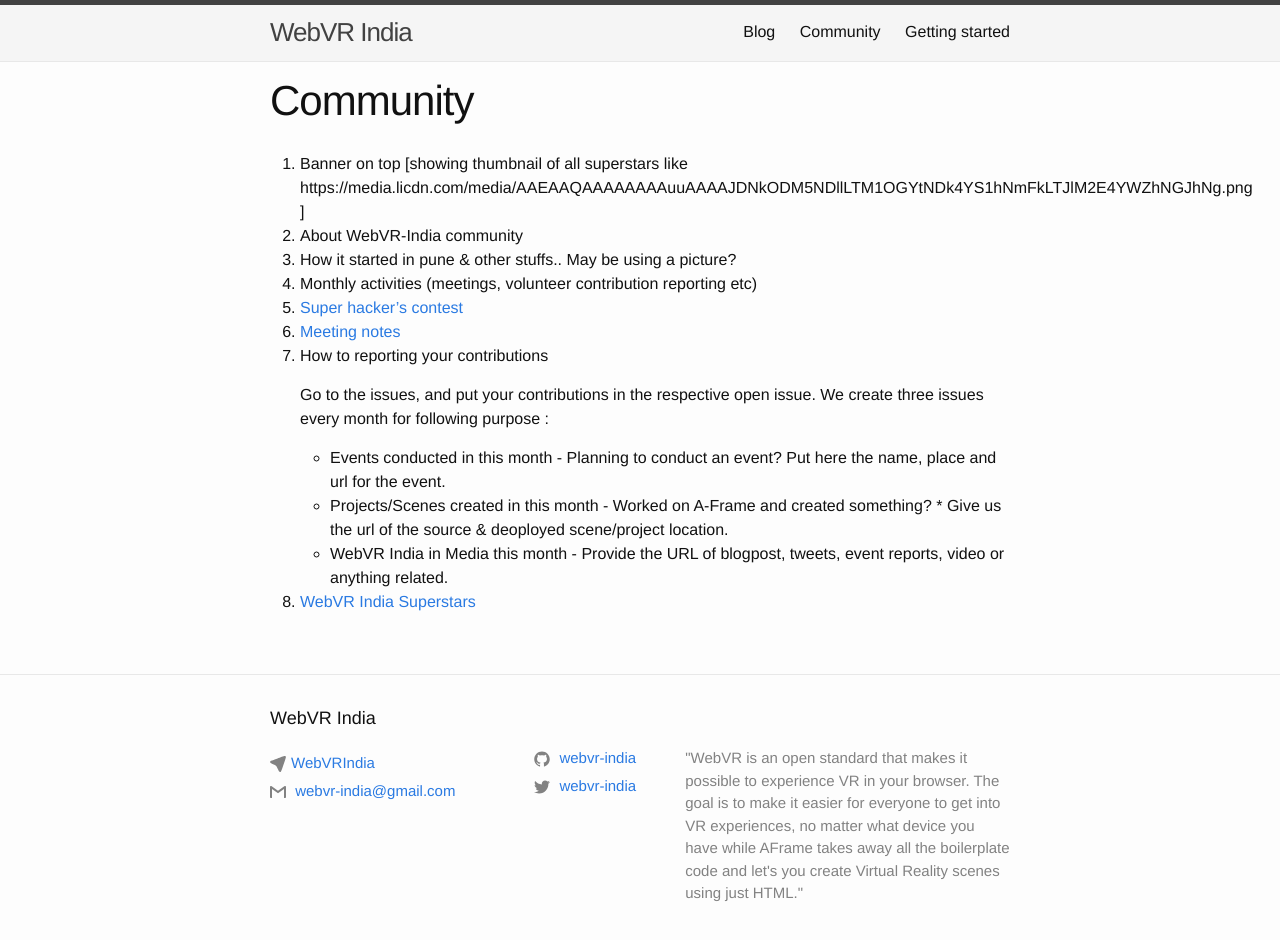
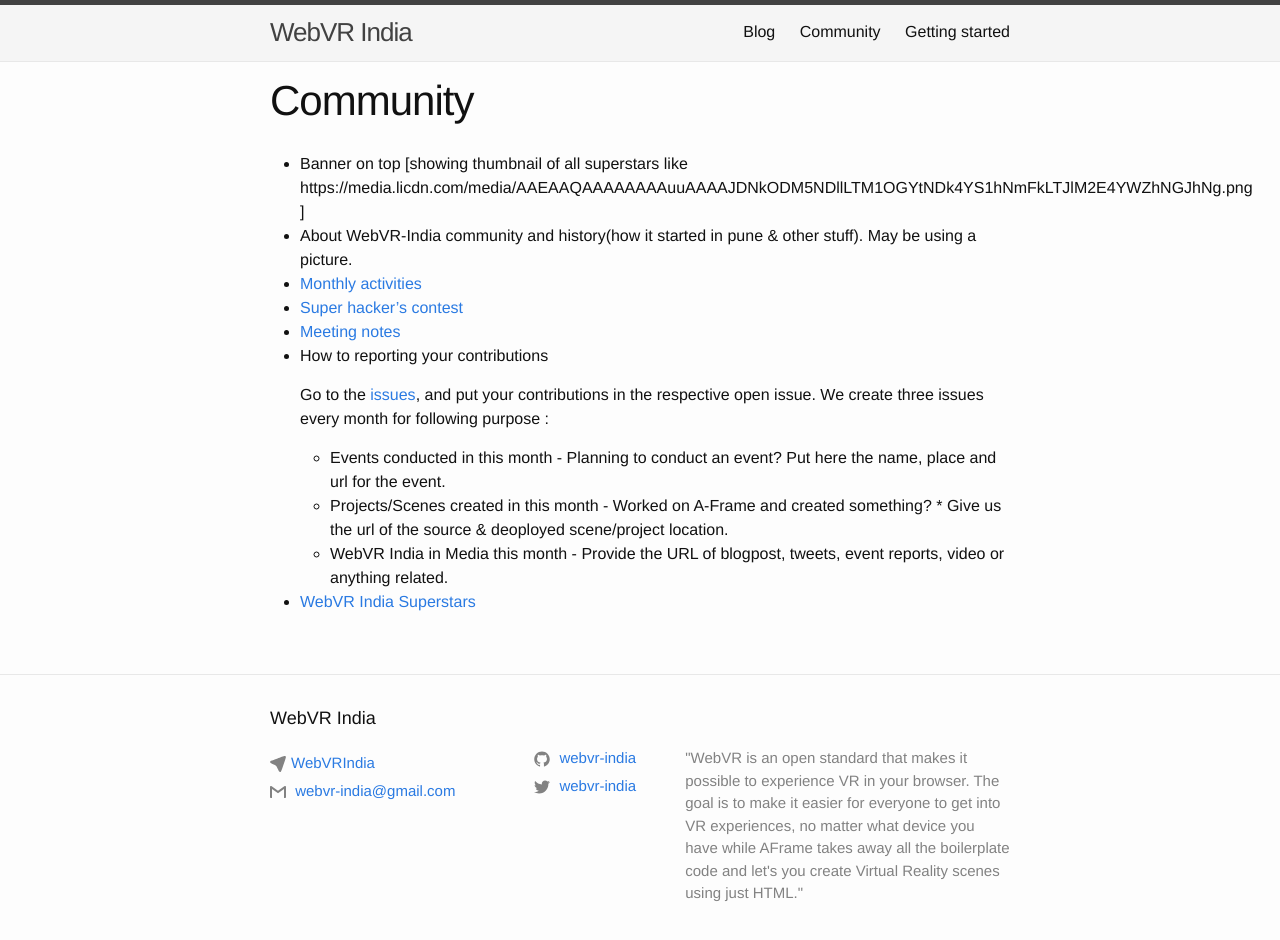
Before and after one commit to webvr-india/webvr-india.github.io, a Jekyll site: the page built from community.md, in a window 1280 px wide and 965 px high. Shown: the top 940 px of the window. Built offline with Jekyll 4.4.1, drawn with Linux system fonts in a browser that asks for light colours.

Commit message:
updated community page

```diff
--- a/community.md
+++ b/community.md
@@ -4,16 +4,15 @@
 permalink: /community/
 ---
 
-1. Banner on top [showing thumbnail of all superstars like https://media.licdn.com/media/AAEAAQAAAAAAAAuuAAAAJDNkODM5NDllLTM1OGYtNDk4YS1hNmFkLTJlM2E4YWZhNGJhNg.png ]
-2. About WebVR-India community
-3. How it started in pune & other stuffs.. May be using a picture?
-4. Monthly activities (meetings, volunteer contribution reporting etc)
-5. [Super hacker's contest](https://github.com/webvr-india/activities/issues/17)
-6. [Meeting notes](https://github.com/webvr-india/activities/tree/master/meetings)
-7. How to reporting your contributions
+* Banner on top [showing thumbnail of all superstars like https://media.licdn.com/media/AAEAAQAAAAAAAAuuAAAAJDNkODM5NDllLTM1OGYtNDk4YS1hNmFkLTJlM2E4YWZhNGJhNg.png ]
+* About WebVR-India community and history(how it started in pune & other stuff). May be using a picture.
+* [Monthly activities](https://wiki.mozilla.org/India/WebVR/#Events)
+* [Super hacker's contest](https://github.com/webvr-india/activities/issues/17)
+* [Meeting notes](https://github.com/webvr-india/activities/tree/master/meetings)
+* How to reporting your contributions
 
-    Go to the issues, and put your contributions in the respective open issue. We create three issues every month for following purpose :
+    Go to the [issues](https://github.com/webvr-india/volunteer-contributions/issues), and put your contributions in the respective open issue. We create three issues every month for following purpose :
     * Events conducted in this month - Planning to conduct an event? Put here the name, place and url for the event.
     * Projects/Scenes created in this month - Worked on A-Frame and created something? * Give us the url of the source & deoployed scene/project location.
     * WebVR India in Media this month - Provide the URL of blogpost, tweets, event reports, video or anything related.
-8. [WebVR India Superstars](https://wiki.mozilla.org/India/WebVR/#Contributors_aka_WebVR-India-Superstarts_.3B.29)
+* [WebVR India Superstars](https://wiki.mozilla.org/India/WebVR/#Contributors_aka_WebVR-India-Superstarts_.3B.29)
```
